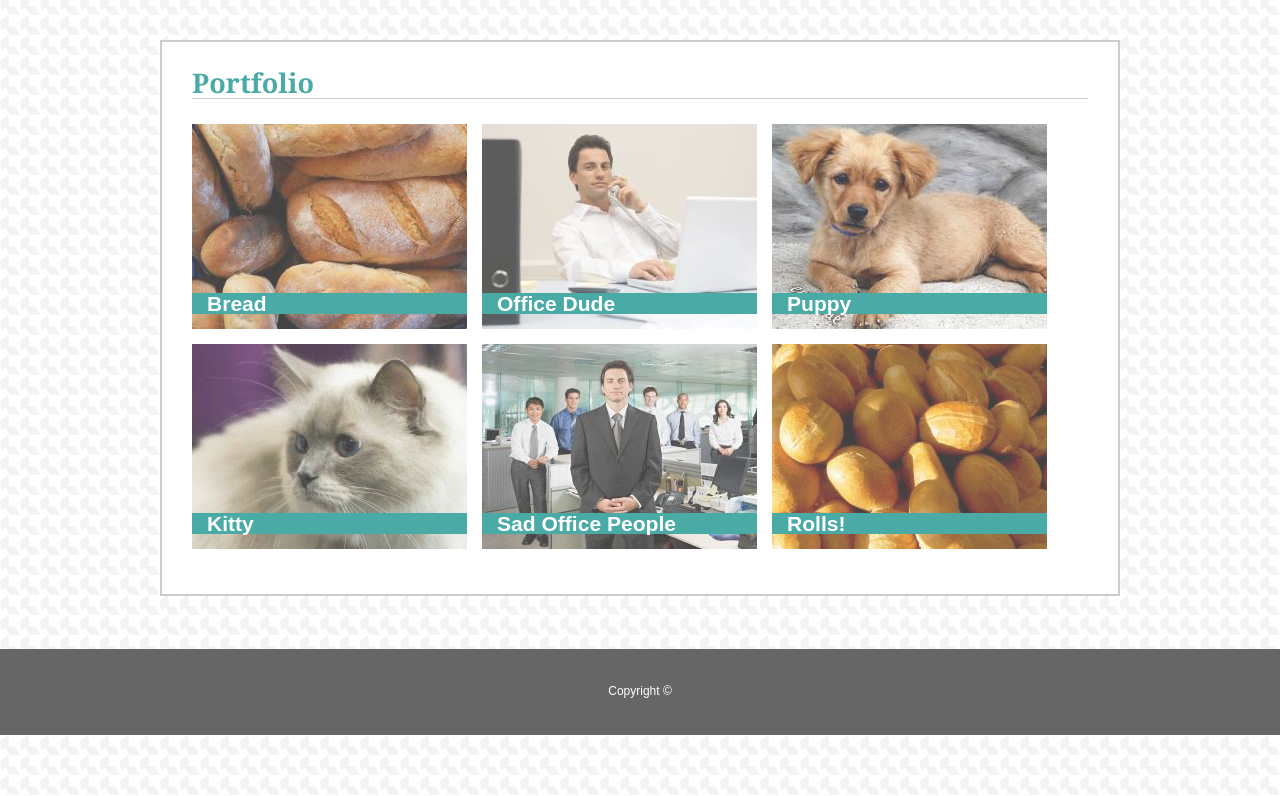
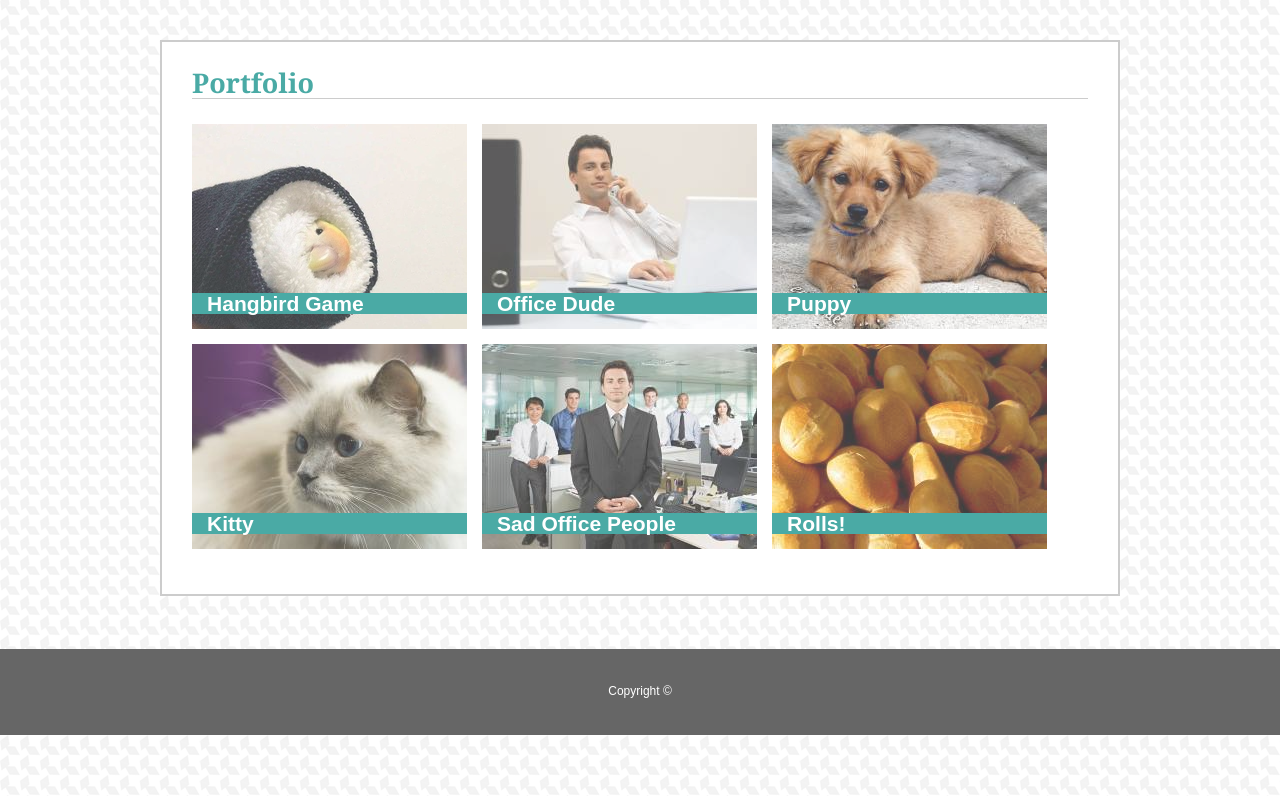
Before and after one commit to onahbosen/onahbosen.github.io, a plain HTML site: page basic-portfolio/portfolio.html in a window 1280 px wide. Shown: the part 65-861 px from the top of the page. Drawn offline with Linux system fonts and the light colour scheme.

Commit message:
update basic

```diff
--- a/basic-portfolio/assets/css/style.css
+++ b/basic-portfolio/assets/css/style.css
@@ -11,7 +11,10 @@ body {
     background-image: url("../images/houndstooth-pattern.png");
     padding: 0 0 200px 0;
 }
-a {}
+a {
+    color: #fff;
+    text-decoration: none;
+}
 p {}
 h1, h2 {
     font-family: 'Georgia', Times, Times New Roman, serif;
--- a/basic-portfolio/portfolio.html
+++ b/basic-portfolio/portfolio.html
@@ -30,7 +30,7 @@
                     <h2 class="main-content-body-title">Portfolio</h2>
                     <ul class="portfolio-list clearfix">
                         <li>
-                            <h3>Bread</h3><img src="assets/images/bread.jpg" alt="">
+                            <h3><a href="https://onahbosen.github.io/word-guess/">Hangbird Game</a></h3><img src="assets/images/bird.jpg" alt="">
                         </li>
                         <li>
                             <h3>Office Dude</h3><img src="assets/images/office-man.jpg" alt="">
```
Also changed, not shown: basic-portfolio/assets/images/bird.jpg (added).
